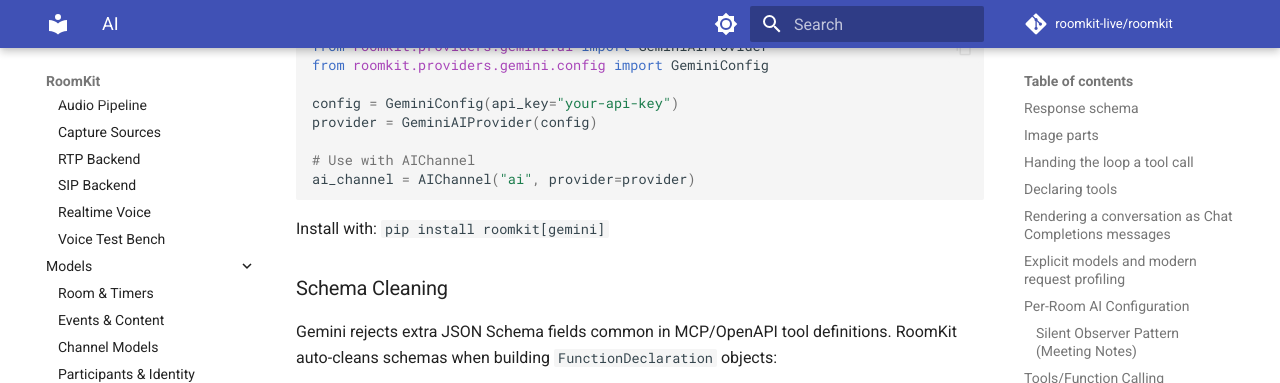
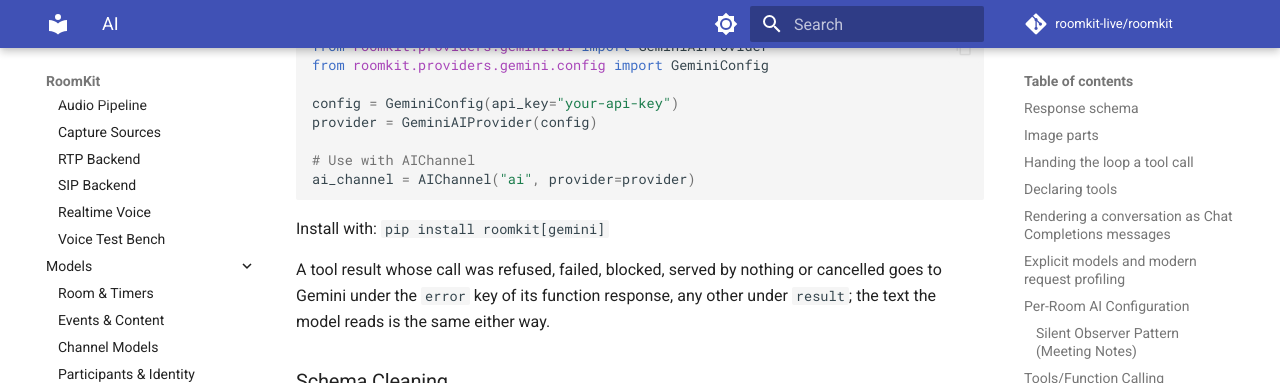
Before and after one commit to roomkit-live/roomkit-docs, an MkDocs documentation site: the page built from docs/api/providers-ai.md, in a window 1280 px wide and 900 px high, scrolled down 7293 px, cut to the strip 0-383 px from the top of the window. Built offline with MkDocs 1.6.1 and Material for MkDocs 9.7.7, drawn with Linux system fonts in a browser that asks for light colours; comment, search, counter and statistics services are not loaded.

Commit message:
docs(ai): Gemini receives a failed tool result under its error key (RMK-378)

````diff
--- a/docs/api/providers-ai.md
+++ b/docs/api/providers-ai.md
@@ -227,6 +227,10 @@ ai_channel = AIChannel("ai", provider=provider)
 ```
 
 Install with: `pip install roomkit[gemini]`
+
+A tool result whose call was refused, failed, blocked, served by nothing or
+cancelled goes to Gemini under the `error` key of its function response, any
+other under `result`; the text the model reads is the same either way.
 
 ### Schema Cleaning
 
````
Also changed, not shown: docs/features.md (+1 -1 lines).
